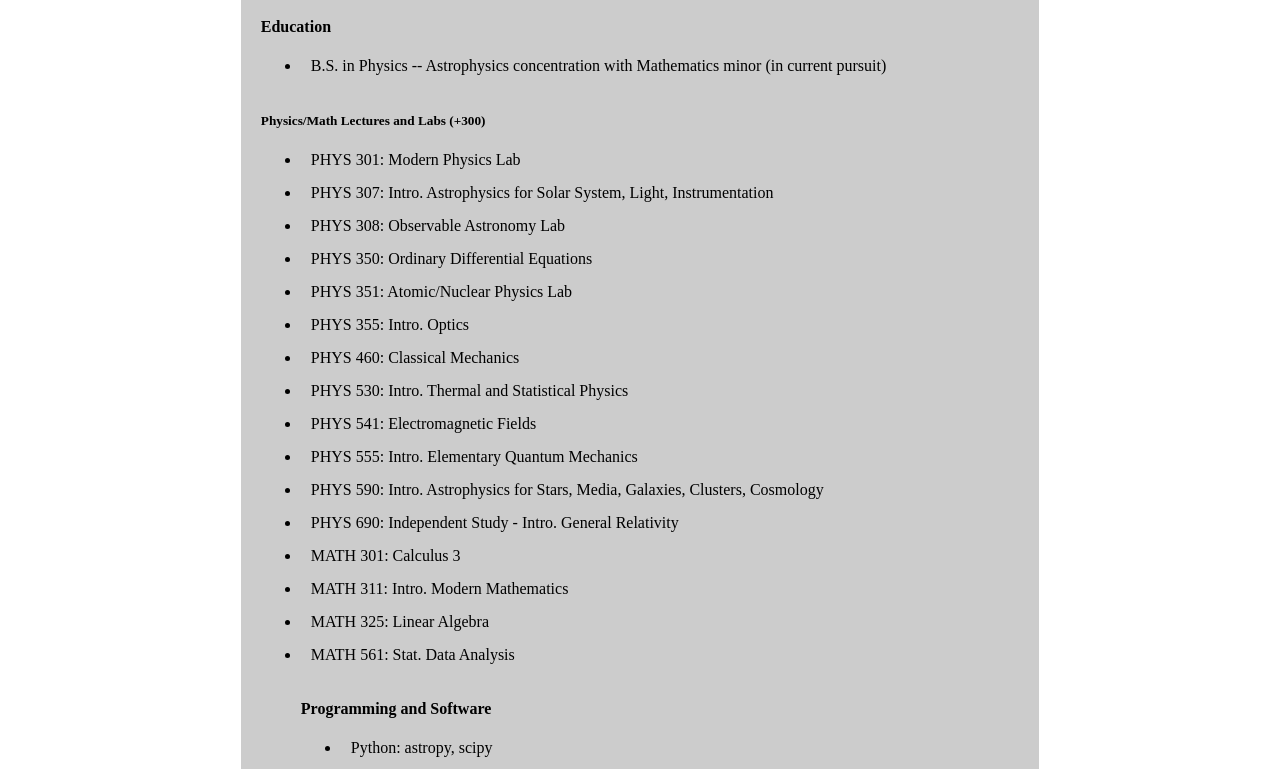
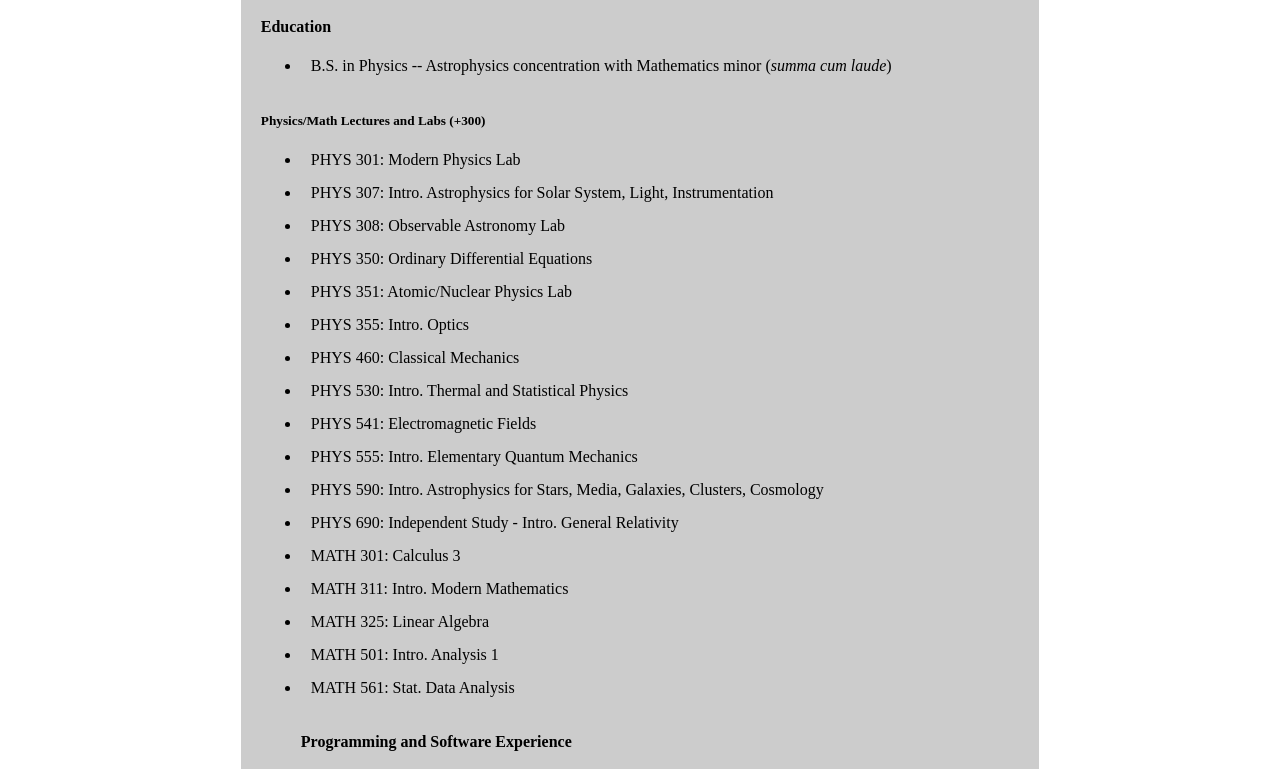
Before and after one commit to kusmic/kusmic.github.io, a plain HTML site: page experience.html in a window 1280 px wide. Shown: the part 168-937 px from the top of the page. Drawn offline with Linux system fonts and the light colour scheme.

Commit message:
Updated index and exp, with BSc, SCL, and new classes

```diff
--- a/experience.html
+++ b/experience.html
@@ -42,7 +42,7 @@
 	<h4>Education</h4>
 
 	<ul>
-	  <li> B.S. in Physics -- Astrophysics concentration with Mathematics minor (in current pursuit) </li>
+	  <li> B.S. in Physics -- Astrophysics concentration with Mathematics minor (<i>summa cum laude</i>) </li>
 	</ul>
 
 	<h5>Physics/Math Lectures and Labs (+300)</h5>
@@ -63,9 +63,10 @@
 	  <li> MATH 301: Calculus 3</li>
 	  <li> MATH 311: Intro. Modern Mathematics</li>
 	  <li> MATH 325: Linear Algebra</li>
+	  <li> MATH 501: Intro. Analysis 1</li>
 	  <li> MATH 561: Stat. Data Analysis </li>
 
-	<h4>Programming and Software</h4>
+	<h4>Programming and Software Experience</h4>
 
 	<ul id="exper">
 	  <li> Python: astropy, scipy </li>
```
Also changed, not shown: index.html (+1 -1 lines).
